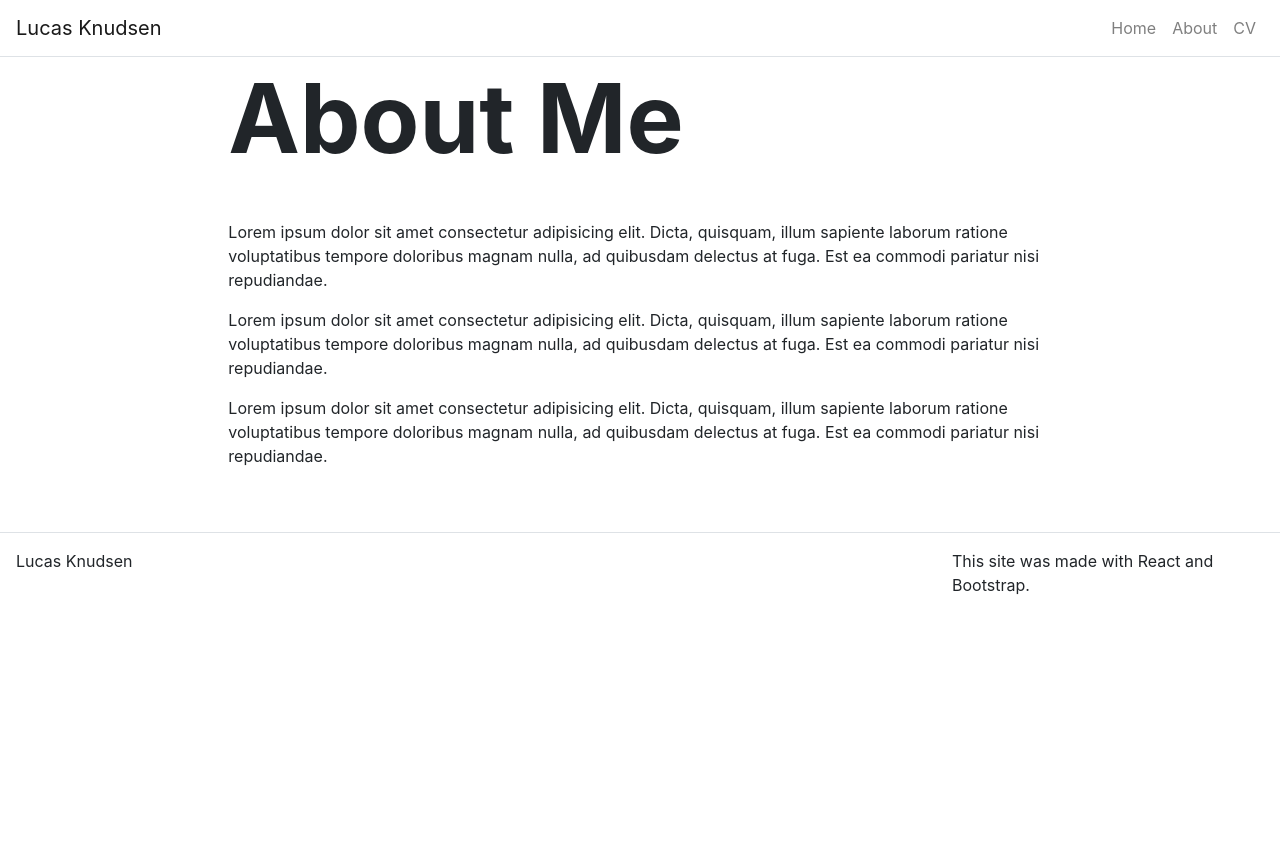
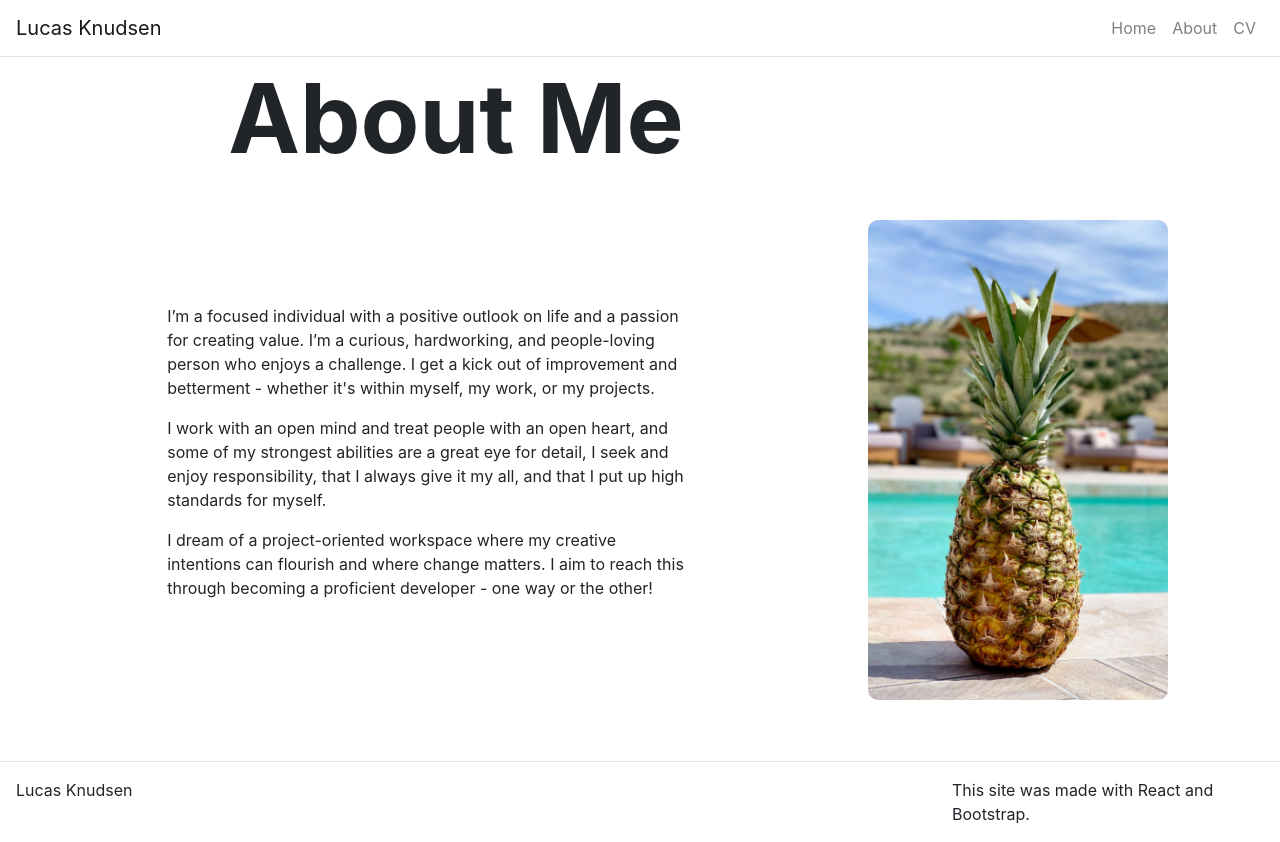
Before and after one commit to LucasKnudsen/react_portfolio, a React (Create React App) app: page /about in a window 1280 px wide. Before the commit the page ends 800 px from the top, so only its background shows below. Built offline with nearby package versions, Linux system fonts and the light colour scheme.

Commit message:
Styling About Page

```diff
--- a/src/components/Carousel.jsx
+++ b/src/components/Carousel.jsx
@@ -70,7 +70,7 @@ class Carousel extends React.Component {
     })
 
     return (
-      <Container fluid={true}>
+      <Container fluid={true} classname="p-0">
         <Row className="justify-content-around">
           {itemList}
         </Row>
--- a/src/index.css
+++ b/src/index.css
@@ -14,6 +14,10 @@ code {
 
 .empty-container {
   height: 81px;
+}
+
+.full-screen {
+  height: 82vh;
 }
 
 .beige {
--- a/src/pages/About.jsx
+++ b/src/pages/About.jsx
@@ -1,19 +1,47 @@
 import React from 'react'
+import Container from 'react-bootstrap/Container'
+import Row from 'react-bootstrap/Row'
+import Col from 'react-bootstrap/Col'
 
 import Hero from '../components/Hero'
 import Content from '../components/Content'
+import pineapple from '../assets/images/pineapple.JPG'
 
 const About = (props) => {
   return (
-    <div>
+    <div className="full-screen">
       <Hero title={props.title} />
+      <Container fluid={true}>
+      <Row className="justify-content-center align-items-center">
+        <Col md={8}>
+          <Content>
+            <p>I’m a focused individual with a positive outlook on life
+              and a passion for creating value.
+              I’m a curious, hardworking, and people-loving person
+              who enjoys a challenge. I get a kick out of
+              improvement and betterment - whether it's within
+              myself, my work, or my projects.
+            </p>
+            <p>I work with an open mind and treat people with an
+              open heart, and some of my strongest abilities are a
+              great eye for detail, I seek and enjoy responsibility,
+              that I always give it my all, and that I put up high
+              standards for myself.
+            </p>
+            <p>I dream of a project-oriented workspace where my
+              creative intentions can flourish and where change
+              matters. I aim to reach this through becoming a
+              proficient developer - one way or the other!
+            </p>
+          </Content>
+        </Col>
+        <Col>
+        <img className="l-card-image" src={pineapple}/>
+        </Col>
+      </Row>
+    </Container>
 
-      <Content>
-        <p>Lorem ipsum dolor sit amet consectetur adipisicing elit. Dicta, quisquam, illum sapiente laborum ratione voluptatibus tempore doloribus magnam nulla, ad quibusdam delectus at fuga. Est ea commodi pariatur nisi repudiandae.</p>
-        <p>Lorem ipsum dolor sit amet consectetur adipisicing elit. Dicta, quisquam, illum sapiente laborum ratione voluptatibus tempore doloribus magnam nulla, ad quibusdam delectus at fuga. Est ea commodi pariatur nisi repudiandae.</p>
-        <p>Lorem ipsum dolor sit amet consectetur adipisicing elit. Dicta, quisquam, illum sapiente laborum ratione voluptatibus tempore doloribus magnam nulla, ad quibusdam delectus at fuga. Est ea commodi pariatur nisi repudiandae.</p>
 
-      </Content>
     </div>
   )
 }
--- a/src/pages/CV.jsx
+++ b/src/pages/CV.jsx
@@ -25,9 +25,9 @@ class CV extends React.Component {
   render () {
 
     return (
-      <div id={`${this.props.id}-title`} >
+      <div className="full-screen" id={`${this.props.id}-title`} >
         <Hero title={this.props.title} />
-        <Container fluid={true}>
+        <Container className="mt-5" fluid={true}>
           <Row className="justify-content-around">
             <Col >
             <Content>
```
Also changed, not shown: src/assets/images/pineapple.JPG (added), 1 other file (tests, documents, lock files or other folders).
